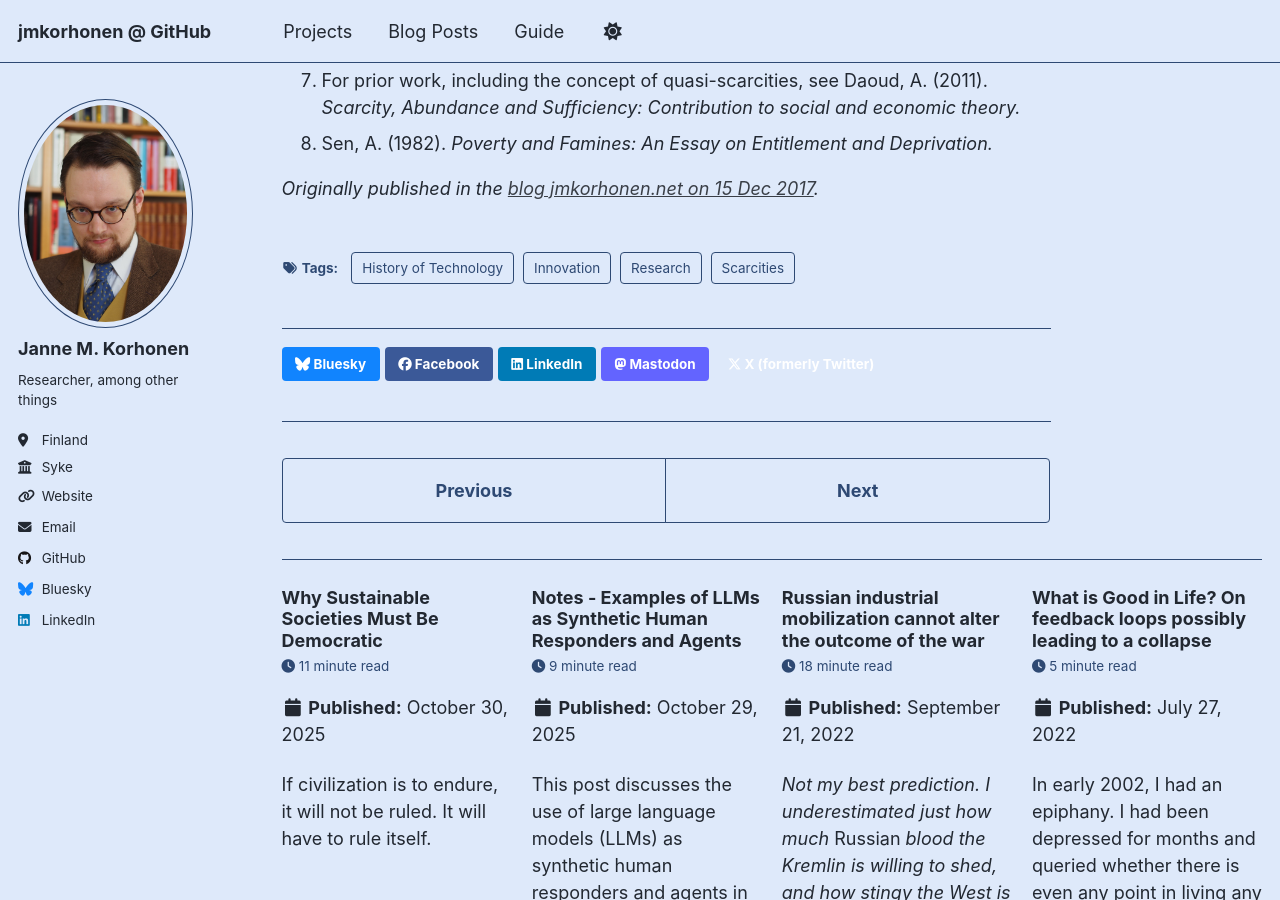
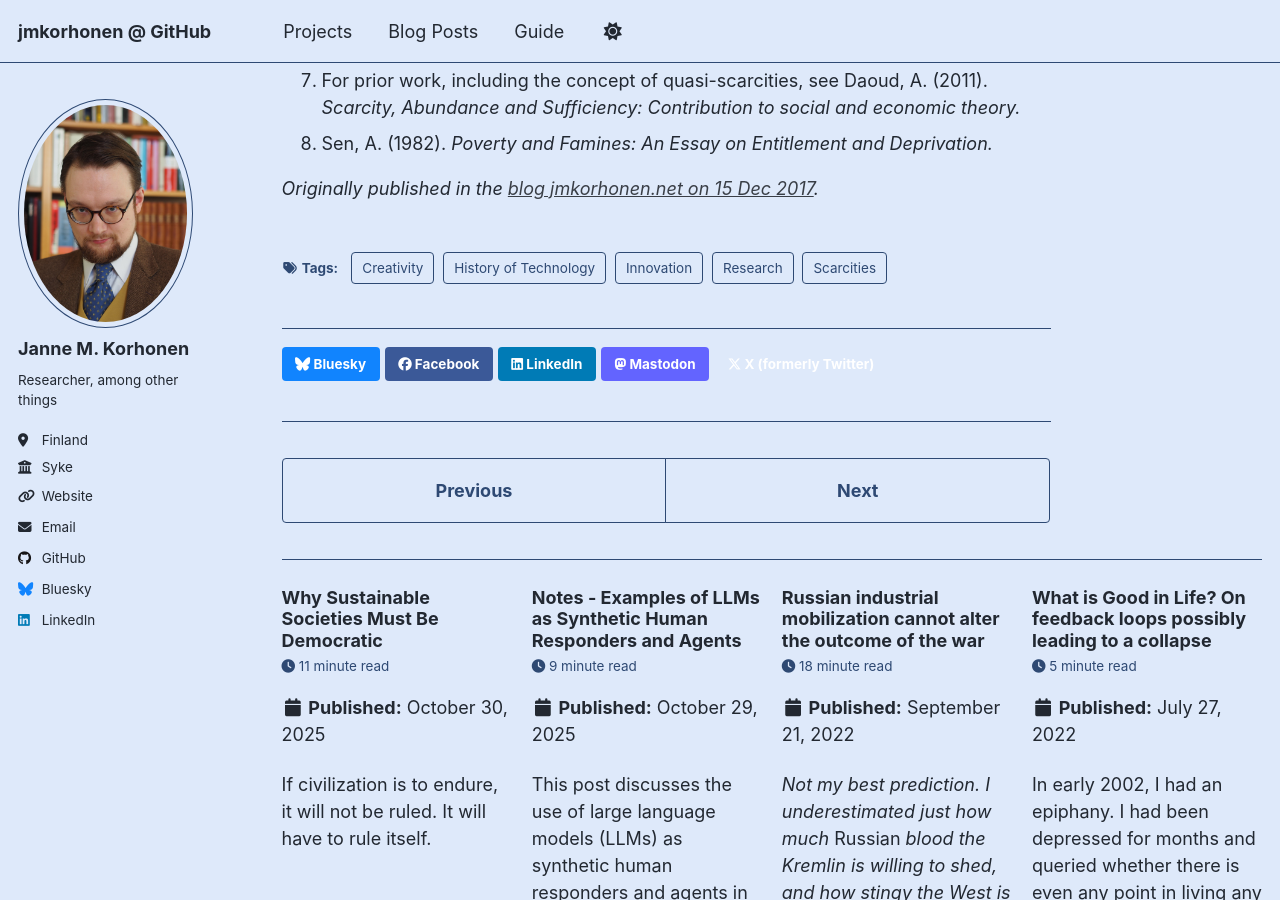
Before and after one commit to jmkorhonen/jmkorhonen.github.io, a Jekyll site: the page built from _posts/2017/2017-12-15-necessity-is-the-mother-of-inventors.md, in a window 1280 px wide and 900 px high, scrolled down 6164 px. Built offline with Jekyll 4.4.1, drawn with Linux system fonts in a browser that asks for light colours; a script that is not in the unit is left out.

Commit message:
Update 2017-12-15-necessity-is-the-mother-of-inventors.md

```diff
--- a/_posts/2017/2017-12-15-necessity-is-the-mother-of-inventors.md
+++ b/_posts/2017/2017-12-15-necessity-is-the-mother-of-inventors.md
@@ -7,6 +7,7 @@ tags:
 - Scarcities
 - Innovation
 - History of Technology
+- Creativity
 ---
 _The following is the traditional_ Lectio praecursoria _a doctoral candidate in Finland gives to the audience before his/her PhD defence. This one is mine, delivered on 12th December 2017._
 
```
